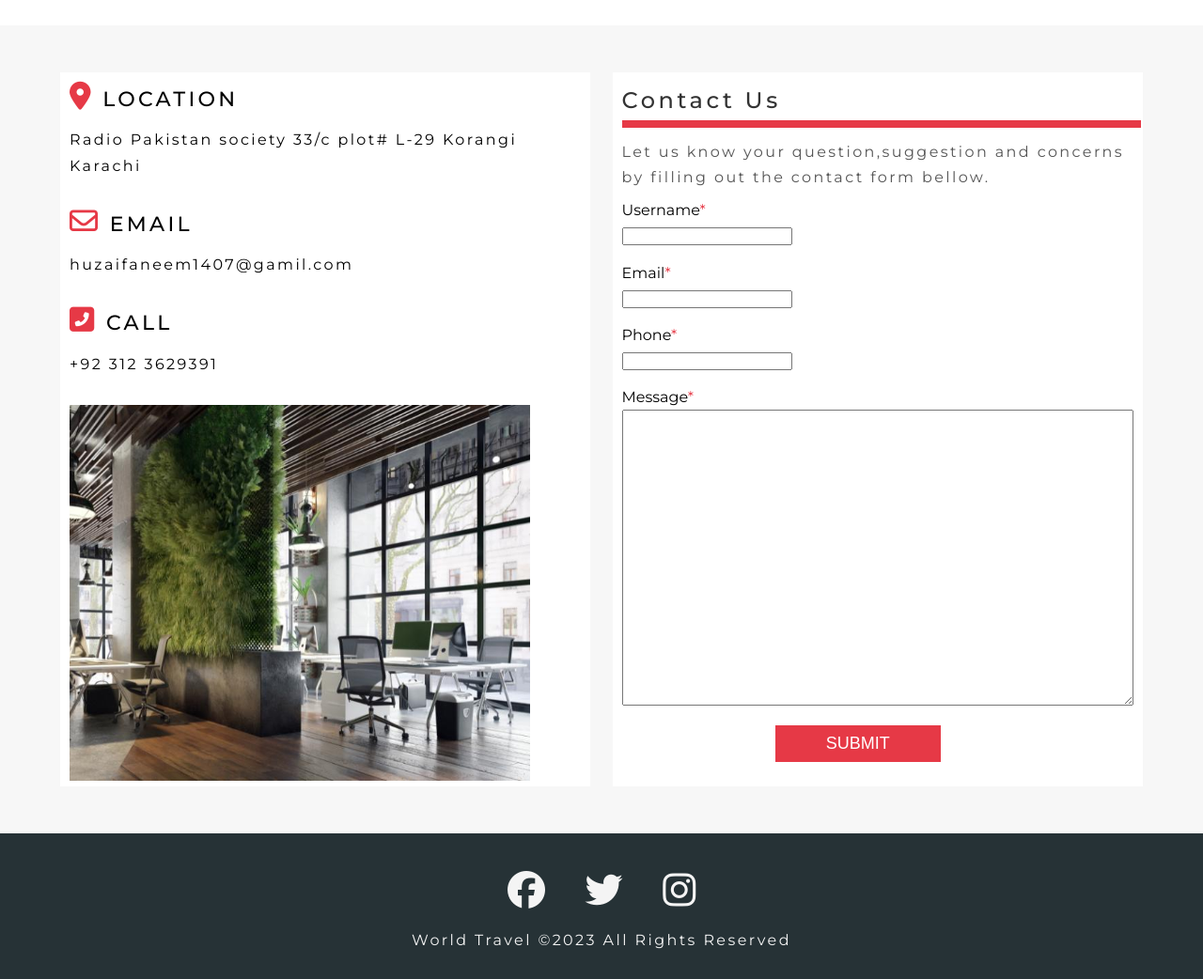
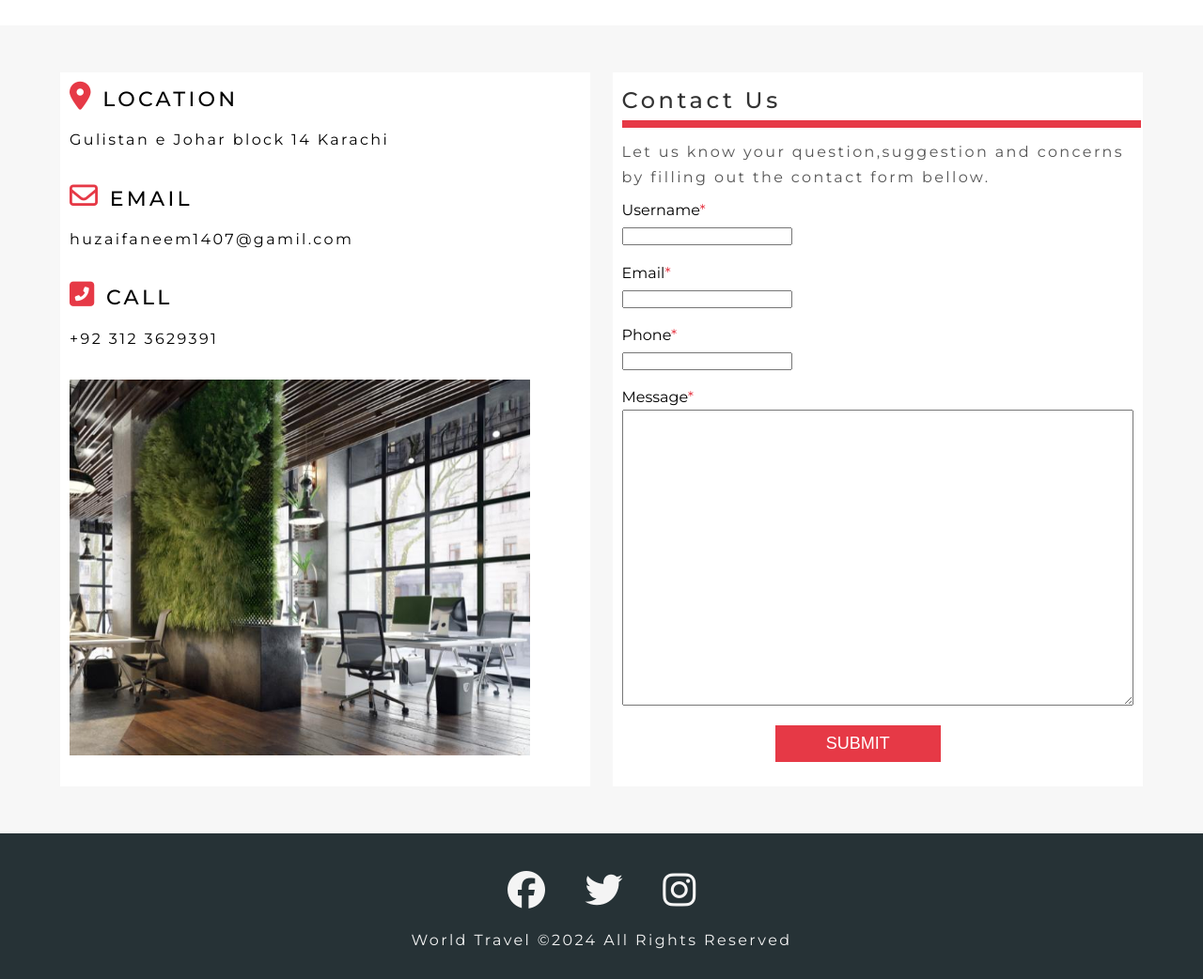
Before and after one commit to huzaifanaeem1/worldtravelwebsite, a plain HTML site: page contact.html in a window 1280 px wide. Shown: the part 100-1142 px from the top of the page at 94% size. Drawn offline with Linux system fonts and the light colour scheme.

Commit message:
Update contact.html

```diff
--- a/contact.html
+++ b/contact.html
@@ -25,7 +25,7 @@
                     <div class="address-group">
                         <i class="fas fa-map-marker-alt fa-3x tex-red"></i>
                         <h2 class="text gray md-heading">Location</h2>
-                        <p>Radio Pakistan society 33/c plot# L-29 Korangi Karachi</p>
+                        <p>Gulistan e  Johar block 14 Karachi</p>
                     </div>
                     <div class="address-group">
                         <i class="far fa-envelope fa-3x tex-red"></i>
@@ -69,7 +69,7 @@
             <i class="fa-brands fa-twitter fa-4x"></i>
             <i class="fa-brands fa-instagram fa-4x"></i>
         </div>
-        <p>World Travel &copy;2023 All Rights Reserved</p>
+        <p>World Travel &copy;2024 All Rights Reserved</p>
 
     </footer>
 </body>
```
